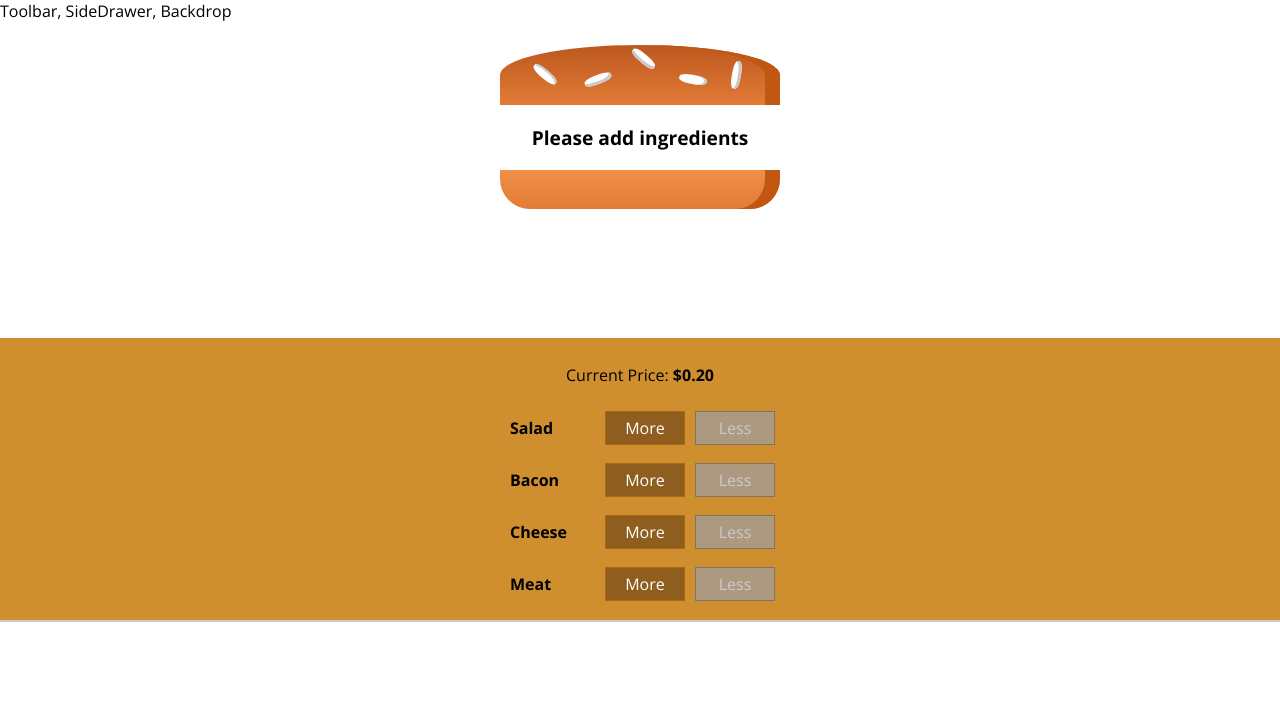
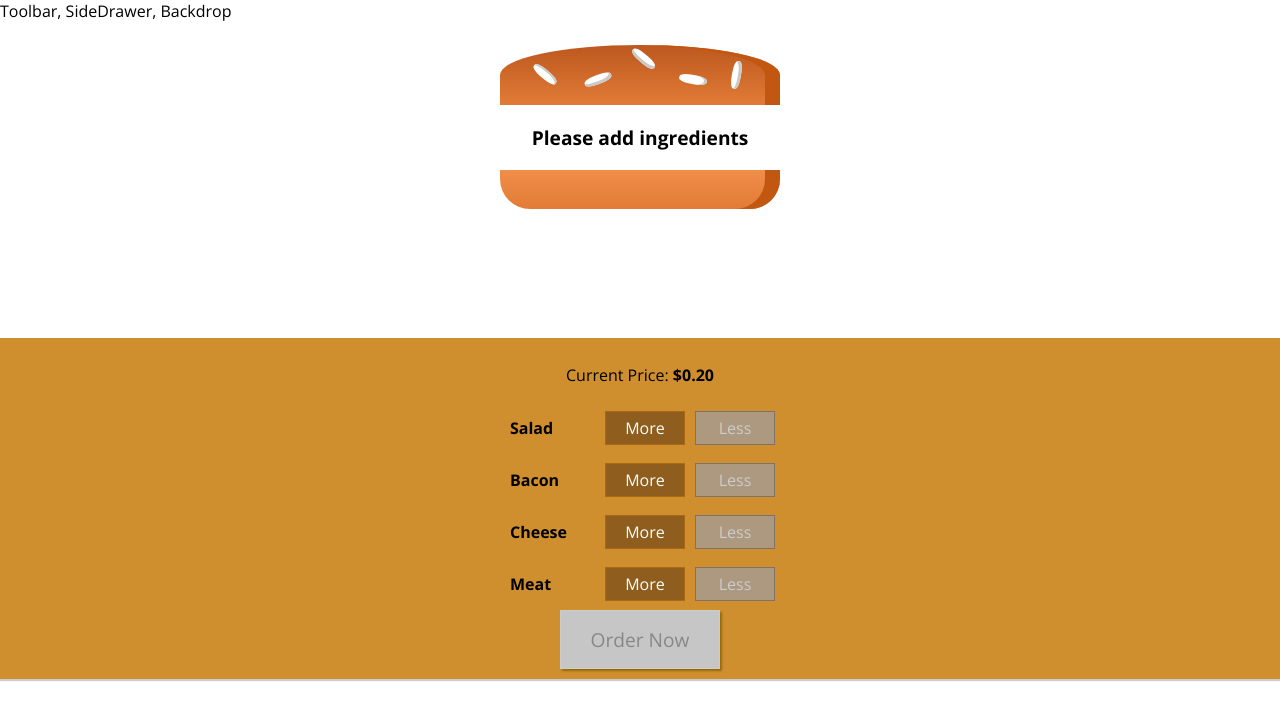
Before and after one commit to igorini/react-burger-builder, a React (Create React App) app: page / in a window 1280 px wide. Shown: the top 720 px of the page. Built offline with nearby package versions, Linux system fonts and the light colour scheme.

Commit message:
Add the order button

```diff
--- a/src/components/Burger/BuildControls/BuildControls.js
+++ b/src/components/Burger/BuildControls/BuildControls.js
@@ -18,6 +18,7 @@
       added={() => props.ingredientAdded(ctrl.type)}
       removed={() => props.ingredientRemoved(ctrl.type)}
       disabled={props.disabled[ctrl.type]}/>)}
+    <Styled.OrderButton disabled={!props.purchasable}>Order Now</Styled.OrderButton>
   </Styled.BuildControls>
 );
 
--- a/src/components/Burger/BuildControls/styled.js
+++ b/src/components/Burger/BuildControls/styled.js
@@ -10,3 +10,44 @@
   margin: auto;
   padding: 10px 0;
 `;
+
+export const OrderButton = styled.button`
+  background-color: #DAD735;
+  outline: none;
+  cursor: pointer;
+  border: 1px solid #966909;
+  color: #966909;
+  font-family: inherit;
+  font-size: 1.2em;
+  padding: 15px 30px;
+  box-shadow: 2px 2px 2px #966909;
+
+  &:hover, &:active {
+    background-color: #A0DB41;
+    border: 1px solid #966909;
+    color: #966909;
+  }
+
+  &:disabled {
+    background-color: #C7C6C6;
+    cursor: not-allowed;
+    border: 1px solid #ccc;
+    color: #888888;
+  }
+
+  &:not(:disabled) {
+    animation: enable 0.3s linear;
+  }
+
+  @keyframes enable {
+    0% {
+      transform: scale(1);
+    }
+    60% {
+      transform: scale(1.1);
+    }
+    100% {
+      transform: scale(1);
+    }
+  }
+`;
--- a/src/containers/BurgerBuilder/BurgerBuilder.js
+++ b/src/containers/BurgerBuilder/BurgerBuilder.js
@@ -18,6 +18,14 @@
   });
 
   const [totalPrice, setTotalPrice] = useState(0.2);
+  const [purchasable, setPurchasable] = useState(false);
+
+  const updatePurchasable = ingredients => {
+    const ingredientSum = Object.keys(ingredients)
+      .map(key => ingredients[key])
+      .reduce((sum, el) => sum+el, 0);
+    setPurchasable(ingredientSum > 0);
+  }
 
   const addIngredientHandler = type => {
     const updatedIngredients = {...ingredients};
@@ -25,6 +33,7 @@
     setIngredients(updatedIngredients);
 
     setTotalPrice(totalPrice + INGREDIENT_PRICES[type]);
+    updatePurchasable(updatedIngredients);
   }
 
   const removeIngredientHandler = type => {
@@ -36,6 +45,7 @@
     setIngredients(updatedIngredients);
 
     setTotalPrice(totalPrice - INGREDIENT_PRICES[type]);
+    updatePurchasable(updatedIngredients);
   }
 
   const disabledInfo = {
@@ -52,7 +62,8 @@
         ingredientAdded={addIngredientHandler}
         ingredientRemoved={removeIngredientHandler}
         disabled={disabledInfo}
-        price={totalPrice}/>
+        price={totalPrice}
+        purchasable={purchasable}/>
     </>
   );
 };
```
